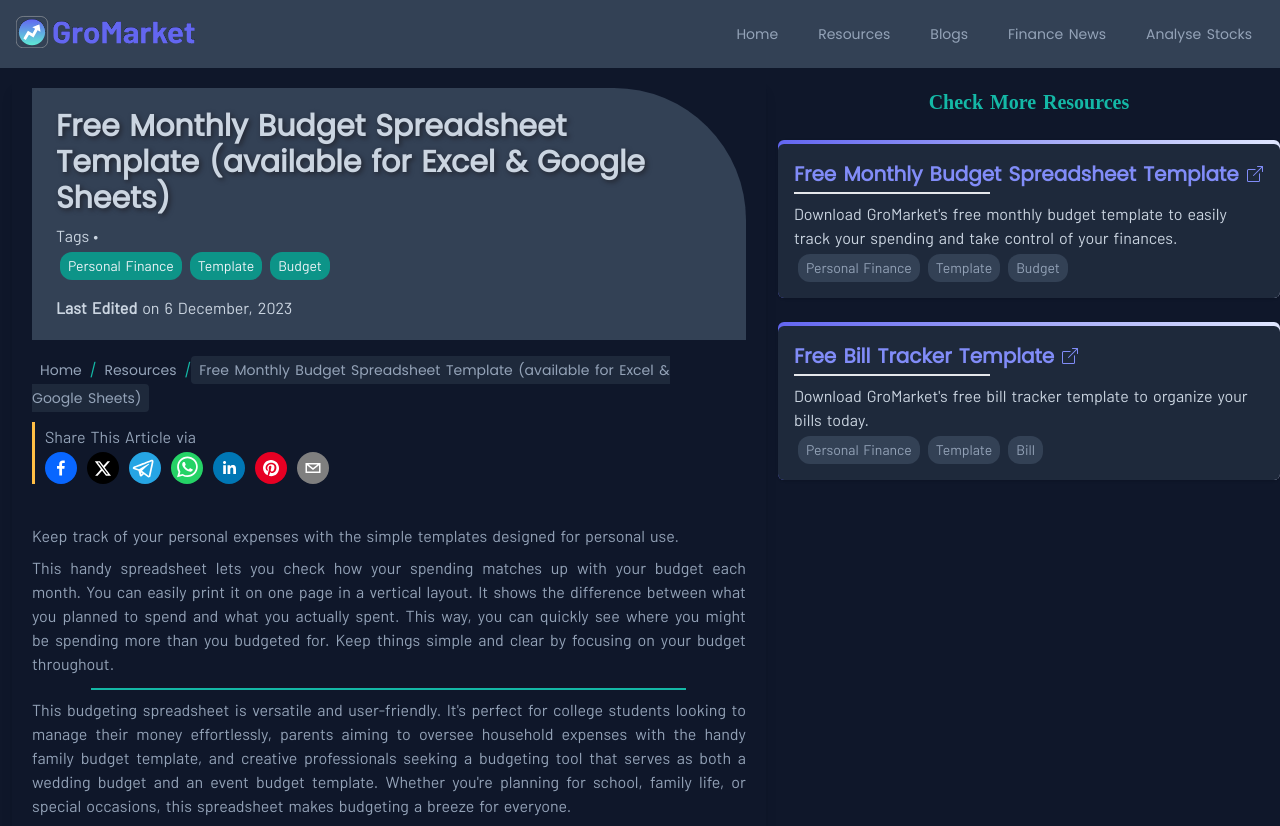
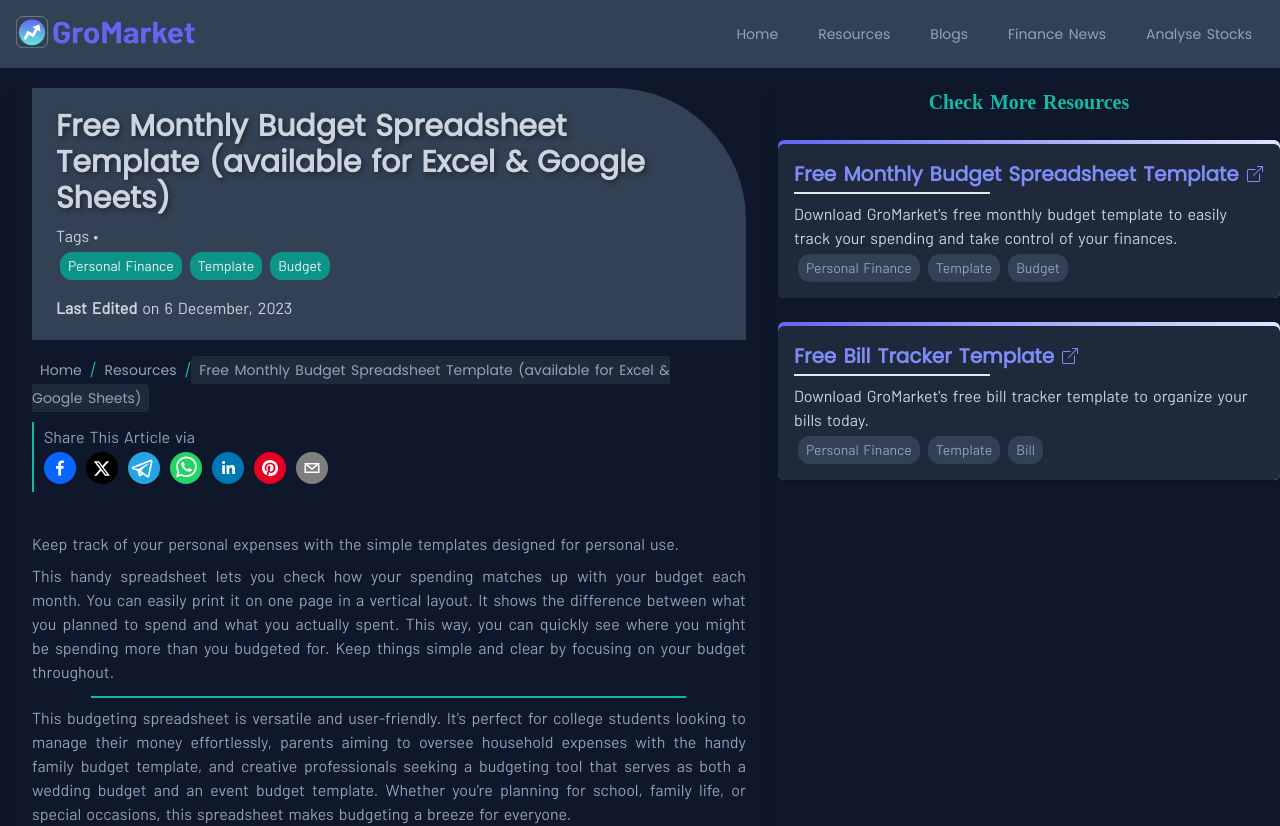
Before and after one commit to devkoustavdas/gromarket-website, a React (Vite) app: page /resources/free-monthly-budget-spreadsheet-template in a window 1280 px wide. Shown: the top 826 px of the page. Built offline with nearby package versions, Linux system fonts and the light colour scheme.

Commit message:
improved sharing

```diff
--- a/src/components/Html.jsx/Share.jsx
+++ b/src/components/Html.jsx/Share.jsx
@@ -23,11 +23,10 @@ const Share = ({ title, link }) => {
     const pglink = `${siteLink}${link}`;
     return (
         <React.Suspense fallback={<div>Loading...</div>}>
-            <section
+            <section className='border-l-2 border-teal-500 pb-2'
                 style={{
                     margin: "10px 0px",
                     lineHeight: "30px",
-                    borderLeft: "solid 3px #ffbe45",
                     paddingLeft: "10px",
                     width: "max-content",
                 }}
@@ -41,7 +40,7 @@ const Share = ({ title, link }) => {
                         columnGap: "10px",
                     }}
                 >
-                    <FacebookShareButton url={pglink}>
+                    <FacebookShareButton url={pglink} title={title}>
                         <FacebookIcon size={32} round />
                     </FacebookShareButton>
                     <TwitterShareButton url={pglink} title={title}>
```
